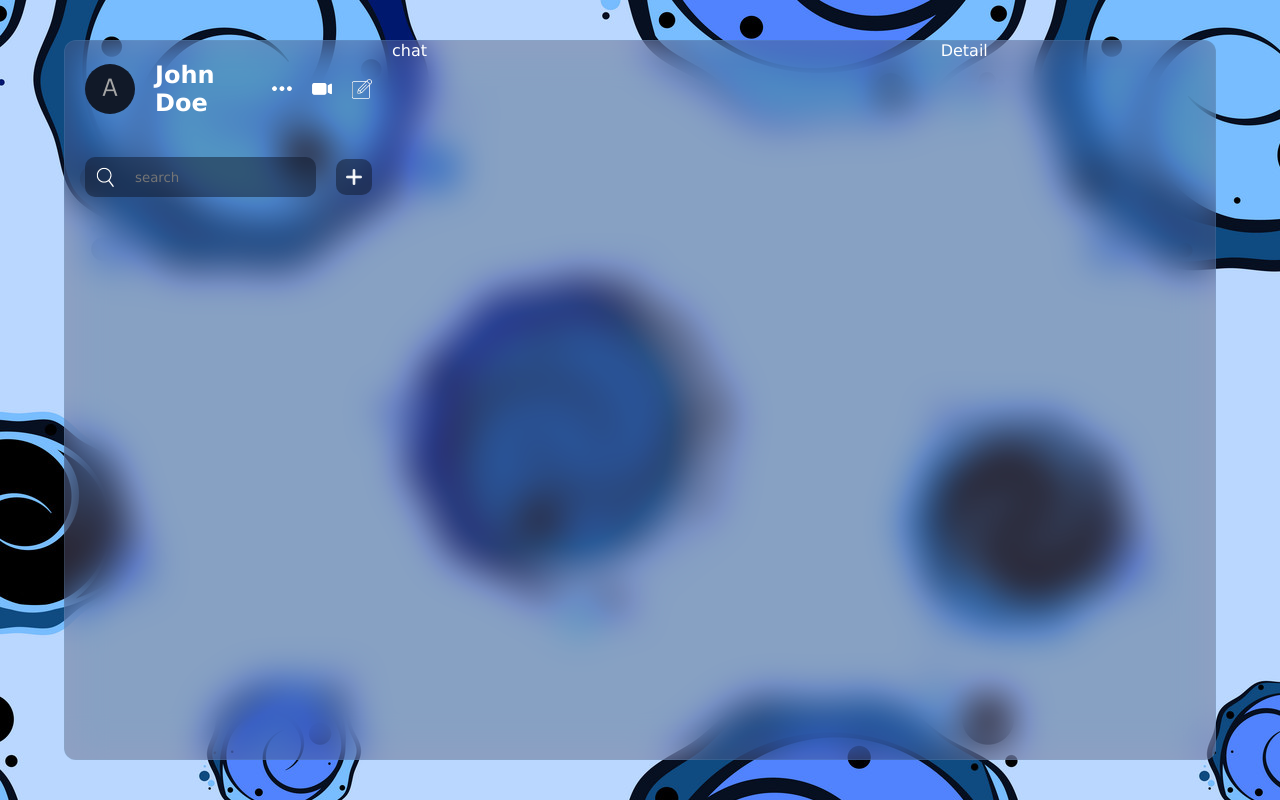
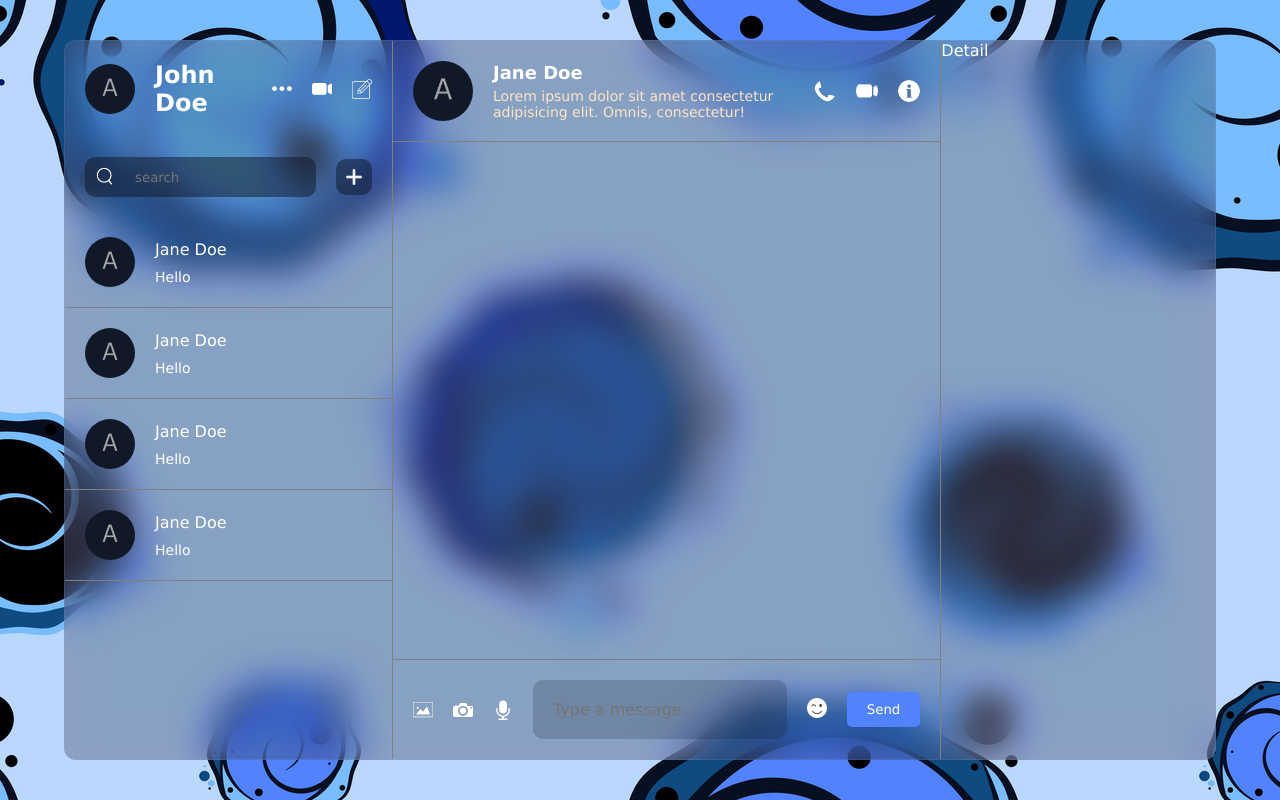
Before and after one commit to sarunx93/chat-app, a React (Vite) app: page / in a window 1280 px wide. Built offline with nearby package versions, Linux system fonts and the light colour scheme; the HTML template or start-up script is replaced by a standard one.

Commit message:
added chat ui

```diff
--- a/package.json
+++ b/package.json
@@ -10,6 +10,7 @@
     "preview": "vite preview"
   },
   "dependencies": {
+    "emoji-picker-react": "^4.12.3",
     "react": "^18.2.0",
     "react-dom": "^18.2.0"
   },
--- a/src/components/chat/Chat.tsx
+++ b/src/components/chat/Chat.tsx
@@ -1,8 +1,58 @@
+import { useState } from 'react'
 import './chat.css'
+import EmojiPicker, { EmojiClickData } from 'emoji-picker-react'
 
 const chat = () => {
+  const [openEmoji, setOpenEmoji] = useState<boolean>(false)
+  const [text, setText] = useState<string>('')
+
+  const toggleOpenEmoji = () => {
+    setOpenEmoji((prev) => !prev)
+  }
+
+  const handleEmoji = (e: EmojiClickData) => {
+    setText((prev) => prev + e.emoji)
+    setOpenEmoji(false)
+  }
+
   return (
-    <div className='chat'>chat</div>
+    <div className='chat'>
+      <div className='top'>
+        <div className='user'>
+          <img src='./avatar.png' alt='avatar' />
+          <div className='texts'>
+            <span>Jane Doe</span>
+            <p>Lorem ipsum dolor sit amet consectetur adipisicing elit. Omnis, consectetur!</p>
+          </div>
+        </div>
+        <div className='icons'>
+          <img src='./phone.png' alt='phone' />
+          <img src='./video.png' alt='video' />
+          <img src='./info.png' alt='info' />
+        </div>
+      </div>
+      <div className='center'></div>
+      <div className='bottom'>
+        <div className='icons'>
+          <img src='./img.png' alt='image' />
+          <img src='./camera.png' alt='camera' />
+          <img src='./mic.png' alt='mic' />
+        </div>
+        <input
+          type='text'
+          placeholder='Type a message...'
+          onChange={(e) => setText(e.target.value)}
+          value={text}
+        />
+        <div className='emoji'>
+          <img src='./emoji.png' alt='emoji' onClick={toggleOpenEmoji} />
+          <div className='picker'>
+            <EmojiPicker open={openEmoji} onEmojiClick={handleEmoji} />
+          </div>
+        </div>
+        <button className='send-button'>Send</button>
+      </div>
+    </div>
   )
 }
 export default chat
--- a/src/components/chat/chat.css
+++ b/src/components/chat/chat.css
@@ -1,3 +1,110 @@
-.chat{
-    flex: 2;
+.chat {
+  flex: 2;
+  border-left: 1px solid grey;
+  border-right: 1px solid grey;
+  height: 100%;
+  display: flex;
+  flex-direction: column;
+  .top {
+    padding: 20px;
+    display: flex;
+    align-items: center;
+    justify-content: space-between;
+    border-bottom: 1px solid grey;
+
+    .user {
+      display: flex;
+      align-items: center;
+      gap: 20px;
+    }
+
+    img {
+      width: 60px;
+      height: 60px;
+      border-radius: 50%;
+      object-fit: cover;
+    }
+
+    .texts {
+      display: flex;
+      flex-direction: column;
+      gap: 5px;
+
+      span {
+        font-size: 18px;
+        font-weight: bold;
+      }
+
+      p {
+        font-size: 14px;
+        font-weight: 300;
+        color: bisque;
+      }
+    }
+    .icons {
+      display: flex;
+      gap: 20px;
+
+      img {
+        width: 22px;
+        height: 22px;
+      }
+    }
+  }
+
+  .center {
+    padding: 20px;
+    flex: 1;
+  }
+
+  .bottom {
+    margin-top: auto;
+    padding: 20px;
+    display: flex;
+    align-items: center;
+    justify-content: space-between;
+    border-top: 1px solid grey;
+    gap: 20px;
+
+    img {
+      width: 20px;
+      height: 20px;
+      cursor: pointer;
+    }
+
+    .icons {
+      display: flex;
+      gap: 20px;
+    }
+
+    input {
+      flex: 1;
+      background-color: rgba(17, 25, 40, 0.2);
+      border: none;
+      outline: none;
+      color: white;
+      padding: 20px;
+      border-radius: 10px;
+      font-size: 16px;
+    }
+
+    .send-button {
+      background-color: #5183fe;
+      color: white;
+      padding: 10px 20px;
+      border: none;
+      border-radius: 5px;
+      cursor: pointer;
+    }
+
+    .emoji {
+      position: relative;
+
+      .picker {
+        position: absolute;
+        bottom: 50px;
+        left: 0;
+      }
+    }
+  }
 }
--- a/src/components/list/chatList/ChatList.tsx
+++ b/src/components/list/chatList/ChatList.tsx
@@ -22,6 +22,34 @@
           onClick={toggleAddMode}
         />
       </div>
+      <div className='item'>
+        <img src='./avatar.png' alt='' />
+        <div className='texts'>
+          <span>Jane Doe</span>
+          <p>Hello</p>
+        </div>
+      </div>
+      <div className='item'>
+        <img src='./avatar.png' alt='' />
+        <div className='texts'>
+          <span>Jane Doe</span>
+          <p>Hello</p>
+        </div>
+      </div>
+      <div className='item'>
+        <img src='./avatar.png' alt='' />
+        <div className='texts'>
+          <span>Jane Doe</span>
+          <p>Hello</p>
+        </div>
+      </div>
+      <div className='item'>
+        <img src='./avatar.png' alt='' />
+        <div className='texts'>
+          <span>Jane Doe</span>
+          <p>Hello</p>
+        </div>
+      </div>
     </div>
   )
 }
--- a/src/components/list/chatList/chatList.css
+++ b/src/components/list/chatList/chatList.css
@@ -1,4 +1,6 @@
 .chat-list {
+  flex: 1;
+  overflow: scroll;
   .search {
     display: flex;
     align-items: center;
@@ -36,4 +38,34 @@
       cursor: pointer;
     }
   }
+  .item {
+    display: flex;
+    align-items: center;
+    gap: 20px;
+    padding: 20px;
+    cursor: pointer;
+    border-bottom: 1px solid grey;
+  }
+
+  img{
+    width: 50px;
+    height: 50px;
+    border-radius: 50%;
+    object-fit: cover;
+  }
+
+  .texts{
+    display: flex;
+    flex-direction: column;
+    gap: 10px;
+
+    span{
+      font-weight: 500;
+    }
+
+    p{
+      font-size: 14px;
+      font-weight: 300;
+    }
+  }
 }
--- a/src/components/list/list.css
+++ b/src/components/list/list.css
@@ -1,3 +1,5 @@
-.list{
-    flex:1;
+.list {
+  flex: 1;
+  display: flex;
+  flex-direction: column;
 }
```
Also changed, not shown: 1 other file (tests, documents, lock files or other folders).
